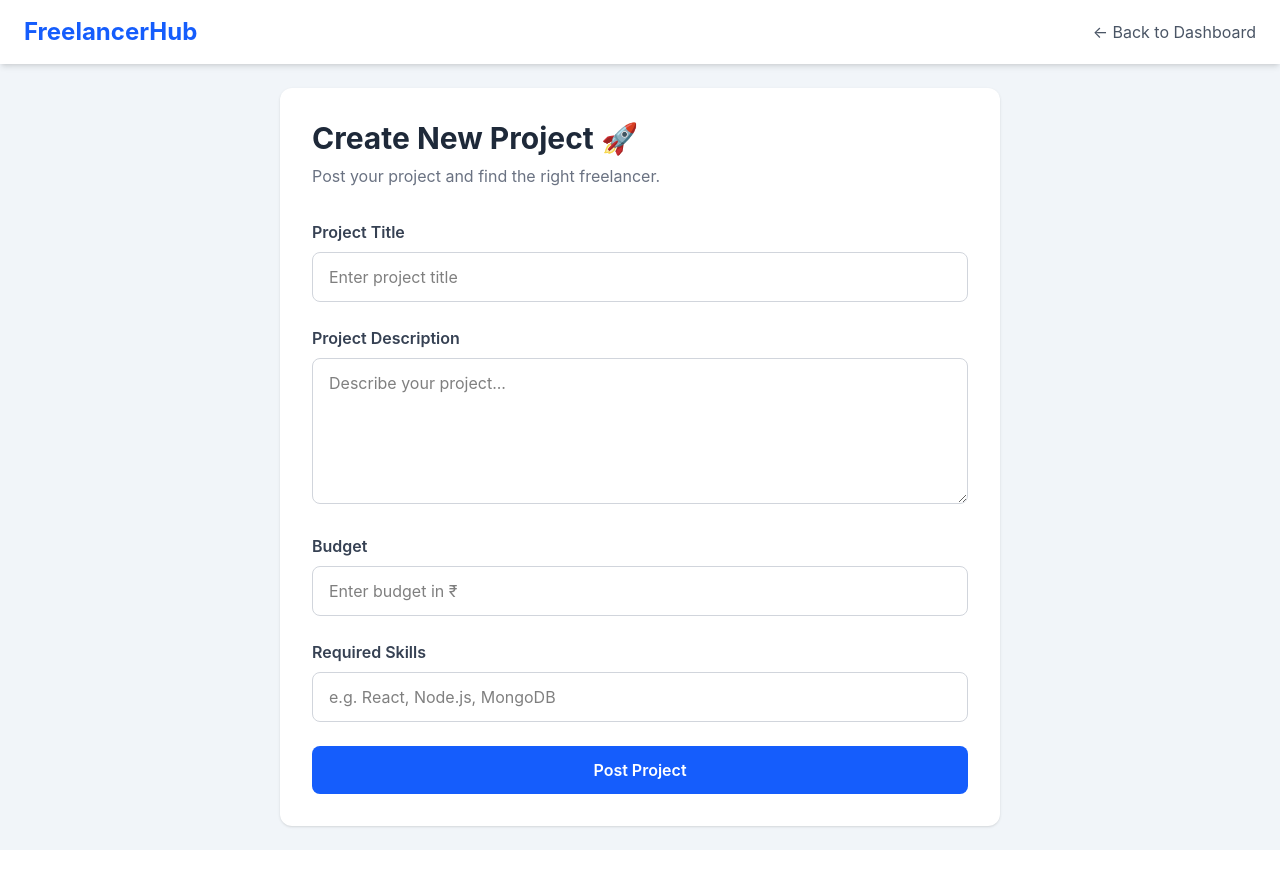
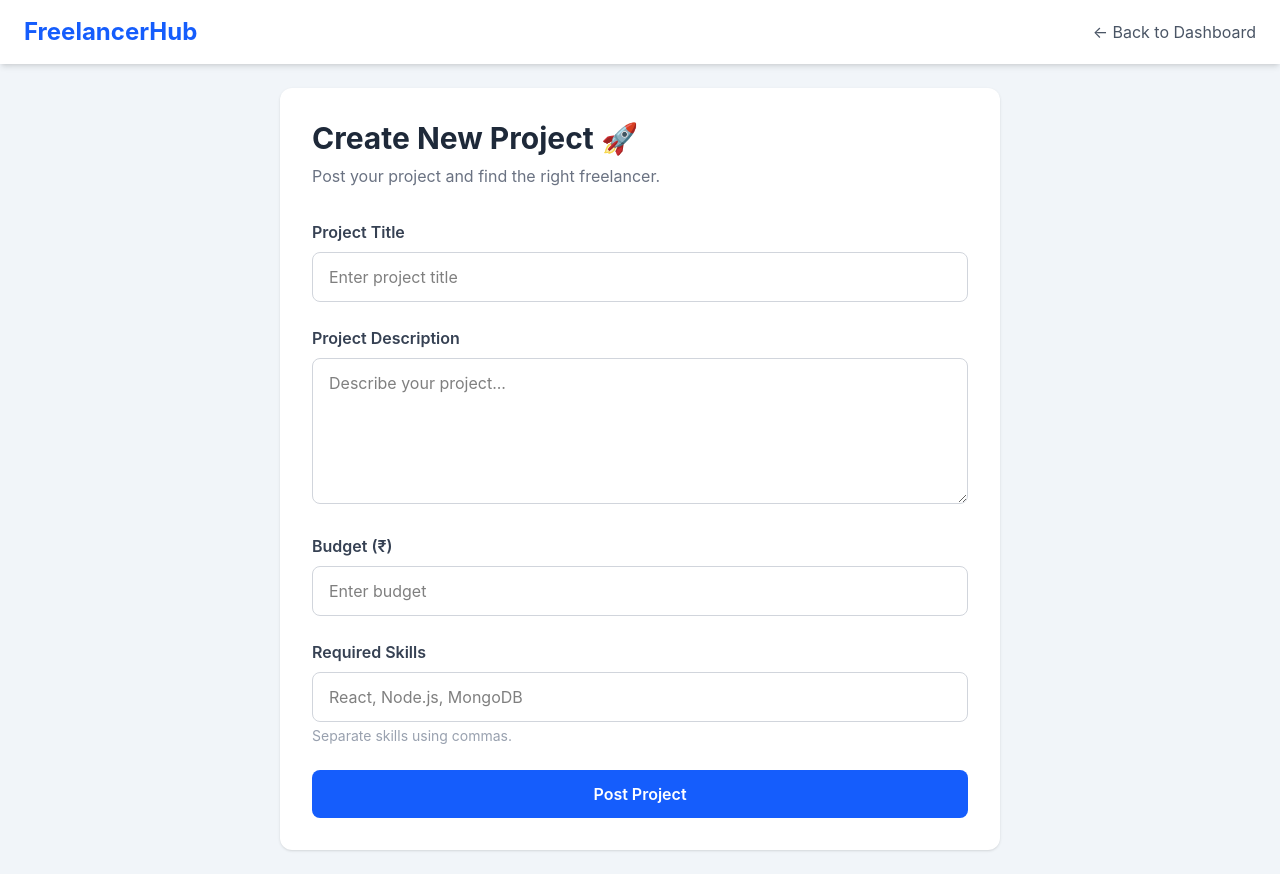
Before and after one commit to Mulesneha/freelancer-project-management, a React (Vite) app in the folder client/: page /create-project in a window 1280 px wide. Before the commit the page ends 850 px from the top, so only its background shows below. Built offline with nearby package versions, Linux system fonts and the light colour scheme.

Commit message:
updated createroject.js

```diff
--- a/client/src/pages/CreateProject.jsx
+++ b/client/src/pages/CreateProject.jsx
@@ -1,7 +1,80 @@
-import React from "react";
-import { Link } from "react-router-dom";
+import React, { useState } from "react";
+import { useNavigate, Link } from "react-router-dom";
 
 const CreateProject = () => {
+  const navigate = useNavigate();
+
+  const [formData, setFormData] = useState({
+    title: "",
+    description: "",
+    budget: "",
+    skills: "",
+  });
+
+  const [loading, setLoading] = useState(false);
+  const [error, setError] = useState("");
+
+  const handleChange = (e) => {
+    setFormData({
+      ...formData,
+      [e.target.name]: e.target.value,
+    });
+  };
+
+  const handleSubmit = async (e) => {
+    e.preventDefault();
+
+    setLoading(true);
+    setError("");
+
+    try {
+      const token = localStorage.getItem("token");
+
+      if (!token) {
+        setError("Please login first.");
+        setLoading(false);
+        return;
+      }
+
+      const response = await fetch(
+        "http://localhost:5000/api/projects",
+        {
+          method: "POST",
+          headers: {
+            "Content-Type": "application/json",
+            Authorization: `Bearer ${token}`,
+          },
+          body: JSON.stringify({
+            title: formData.title,
+            description: formData.description,
+            budget: Number(formData.budget),
+            skills: formData.skills
+              .split(",")
+              .map((skill) => skill.trim())
+              .filter((skill) => skill !== ""),
+          }),
+        }
+      );
+
+      const data = await response.json();
+
+      if (!response.ok) {
+        throw new Error(data.message || "Failed to create project");
+      }
+
+      alert("Project posted successfully! 🚀");
+
+      // Go back to dashboard
+      navigate("/client-dashboard");
+
+    } catch (error) {
+      console.error(error);
+      setError(error.message);
+    } finally {
+      setLoading(false);
+    }
+  };
+
   return (
     <div className="min-h-screen bg-slate-100">
 
@@ -32,9 +105,15 @@ const CreateProject = () => {
             Post your project and find the right freelancer.
           </p>
 
-          <form className="space-y-6">
+          {error && (
+            <div className="bg-red-100 text-red-700 p-3 rounded-lg mb-5">
+              {error}
+            </div>
+          )}
 
-            {/* Project Title */}
+          <form onSubmit={handleSubmit} className="space-y-6">
+
+            {/* Title */}
             <div>
               <label className="block font-semibold text-gray-700 mb-2">
                 Project Title
@@ -42,7 +121,11 @@ const CreateProject = () => {
 
               <input
                 type="text"
+                name="title"
+                value={formData.title}
+                onChange={handleChange}
                 placeholder="Enter project title"
+                required
                 className="w-full border border-gray-300 rounded-lg px-4 py-3 outline-none focus:ring-2 focus:ring-blue-500"
               />
             </div>
@@ -54,21 +137,30 @@ const CreateProject = () => {
               </label>
 
               <textarea
+                name="description"
+                value={formData.description}
+                onChange={handleChange}
                 rows="5"
                 placeholder="Describe your project..."
+                required
                 className="w-full border border-gray-300 rounded-lg px-4 py-3 outline-none focus:ring-2 focus:ring-blue-500"
-              ></textarea>
+              />
             </div>
 
             {/* Budget */}
             <div>
               <label className="block font-semibold text-gray-700 mb-2">
-                Budget
+                Budget (₹)
               </label>
 
               <input
                 type="number"
-                placeholder="Enter budget in ₹"
+                name="budget"
+                value={formData.budget}
+                onChange={handleChange}
+                placeholder="Enter budget"
+                required
+                min="1"
                 className="w-full border border-gray-300 rounded-lg px-4 py-3 outline-none focus:ring-2 focus:ring-blue-500"
               />
             </div>
@@ -81,17 +173,25 @@ const CreateProject = () => {
 
               <input
                 type="text"
-                placeholder="e.g. React, Node.js, MongoDB"
+                name="skills"
+                value={formData.skills}
+                onChange={handleChange}
+                placeholder="React, Node.js, MongoDB"
                 className="w-full border border-gray-300 rounded-lg px-4 py-3 outline-none focus:ring-2 focus:ring-blue-500"
               />
+
+              <p className="text-sm text-gray-400 mt-1">
+                Separate skills using commas.
+              </p>
             </div>
 
-            {/* Button */}
+            {/* Submit */}
             <button
               type="submit"
-              className="w-full bg-blue-600 text-white py-3 rounded-lg font-semibold hover:bg-blue-700 transition"
+              disabled={loading}
+              className="w-full bg-blue-600 text-white py-3 rounded-lg font-semibold hover:bg-blue-700 transition disabled:bg-gray-400"
             >
-              Post Project
+              {loading ? "Posting Project..." : "Post Project"}
             </button>
 
           </form>
```
